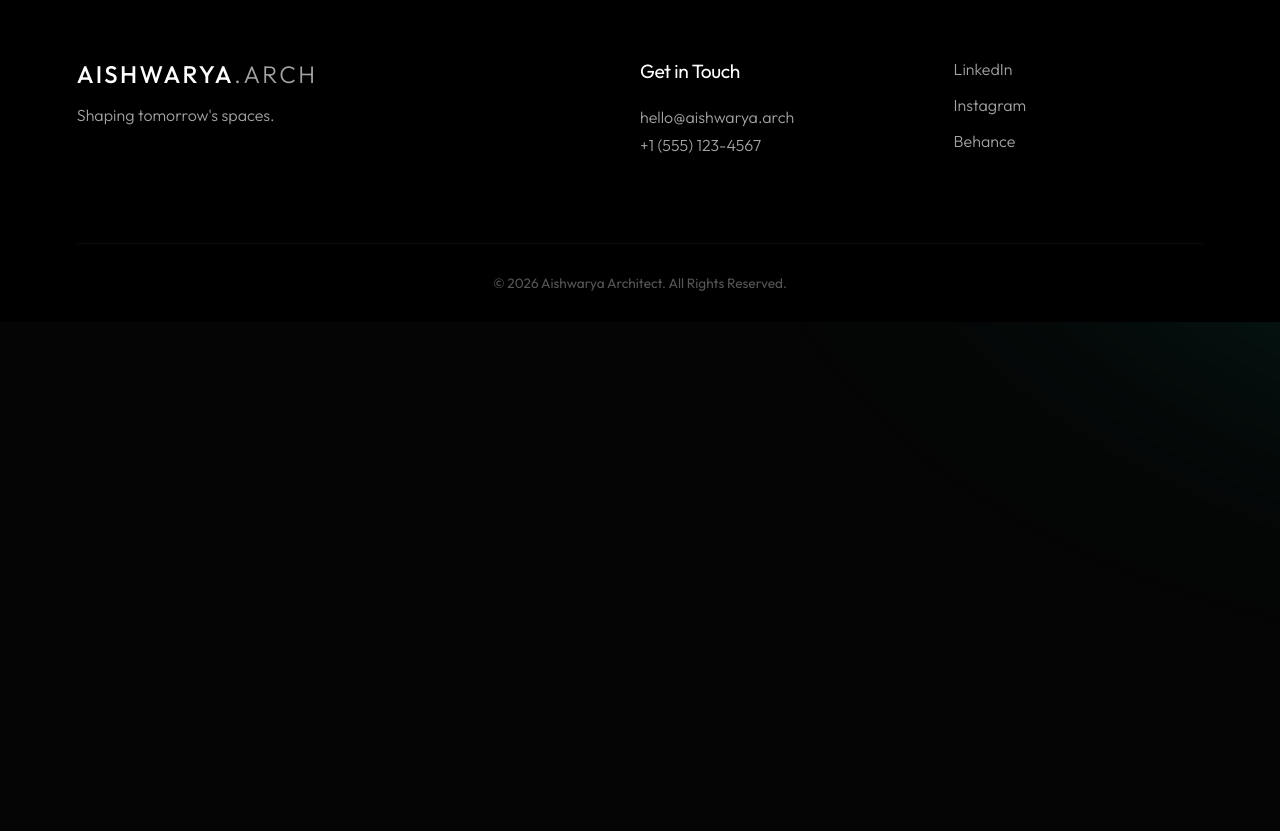
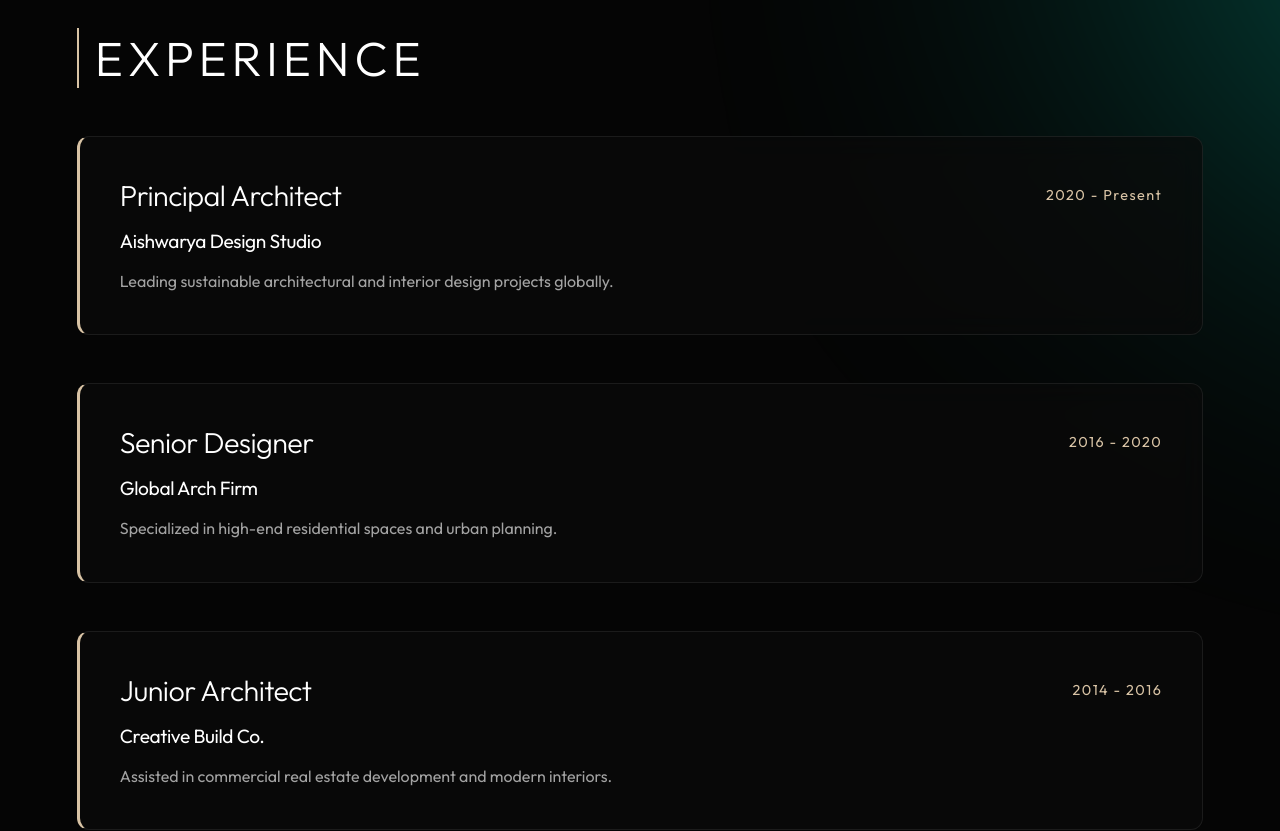
Before and after one commit to pavanpavan1138h-cpu/aishwarya_portfolio, a React (Vite) app: page /about-me in a window 1280 px wide. Shown: the part 1160-1991 px from the top of the page. Before the commit the page ends 1482 px from the top, so only its background shows below. Built offline with nearby package versions, Linux system fonts and the light colour scheme.

Commit message:
chore: update layout and portfolio items per feedback

```diff
--- a/src/components/Header.jsx
+++ b/src/components/Header.jsx
@@ -23,8 +23,7 @@ const Header = () => {
         </Link>
         <nav className="nav-menu">
           <Link to="/" className={location.pathname === '/' ? 'active' : ''}>Home</Link>
-          <Link to="/about-me" className={location.pathname === '/about-me' ? 'active' : ''}>About</Link>
-          <Link to="/experience" className={location.pathname === '/experience' ? 'active' : ''}>Experience</Link>
+          <Link to="/about-me" className={location.pathname === '/about-me' ? 'active' : ''}>About & Experience</Link>
           <Link to="/portfolio" className={location.pathname === '/portfolio' ? 'active' : ''}>Portfolio</Link>
           <Link to="/contact" className={location.pathname === '/contact' ? 'active' : ''}>Contact</Link>
         </nav>
--- a/src/components/HeroSection.jsx
+++ b/src/components/HeroSection.jsx
@@ -38,12 +38,12 @@ const HeroSection = () => {
           initial="hidden"
           animate="visible"
         >
-          <motion.p variants={itemVariants} className="hero-kicker">Architectural Designer</motion.p>
+          <motion.p variants={itemVariants} className="hero-kicker">Architect</motion.p>
           <motion.h1 variants={itemVariants} className="hero-title">
             Hi, I'm <br /><span>Aishwarya.</span>
           </motion.h1>
           <motion.p variants={itemVariants} className="hero-subtitle">
-            I'm a passionate architectural designer specializing in modern, sustainable, and highly personal spaces. Welcome to my portfolio and resume.
+            I'm a passionate architect specializing in modern, sustainable, and highly personal spaces. Welcome to my portfolio and resume.
           </motion.p>
           <motion.div variants={itemVariants} className="hero-actions">
             <Link to="/portfolio" className="cta-button">View My Work</Link>
--- a/src/components/Projects.jsx
+++ b/src/components/Projects.jsx
@@ -44,6 +44,62 @@ const projectData = [
     category: 'Public Space',
     image: 'https://images.unsplash.com/photo-1486406146926-c627a92ad1ab?q=80&w=2070&auto=format&fit=crop',
     year: '2020'
+  },
+  {
+    id: 7,
+    title: 'Nordic Cabin',
+    category: 'Residential',
+    image: 'https://images.unsplash.com/photo-1518780664697-55e3ad937233?q=80&w=2065&auto=format&fit=crop',
+    year: '2020'
+  },
+  {
+    id: 8,
+    title: 'Artisan Workshop',
+    category: 'Commercial',
+    image: 'https://images.unsplash.com/photo-1497366216548-37526070297c?q=80&w=2069&auto=format&fit=crop',
+    year: '2019'
+  },
+  {
+    id: 9,
+    title: 'Eco Retreat Phase I',
+    category: 'Hospitality',
+    image: 'https://images.unsplash.com/photo-1449844908441-8829872d2607?q=80&w=2070&auto=format&fit=crop',
+    year: '2019'
+  },
+  {
+    id: 10,
+    title: 'Heritage Museum Renovation',
+    category: 'Public Space',
+    image: 'https://images.unsplash.com/photo-1486406146926-c627a92ad1ab?q=80&w=2070&auto=format&fit=crop',
+    year: '2018'
+  },
+  {
+    id: 11,
+    title: 'The Atrium',
+    category: 'Commercial',
+    image: 'https://images.unsplash.com/photo-1541888081682-1df6bce1eb58?q=80&w=1954&auto=format&fit=crop',
+    year: '2018'
+  },
+  {
+    id: 12,
+    title: 'Cliffside Villa',
+    category: 'Residential',
+    image: 'https://images.unsplash.com/photo-1512917774080-9991f1c4c750?q=80&w=2070&auto=format&fit=crop',
+    year: '2017'
+  },
+  {
+    id: 13,
+    title: 'Urban Loft',
+    category: 'Residential',
+    image: 'https://images.unsplash.com/photo-1600596542815-ffad4c1539a9?q=80&w=2075&auto=format&fit=crop',
+    year: '2017'
+  },
+  {
+    id: 14,
+    title: 'Lakeside Pavilion',
+    category: 'Public Space',
+    image: 'https://images.unsplash.com/photo-1506146332389-18140dc7b2ea?q=80&w=2070&auto=format&fit=crop',
+    year: '2016'
   }
 ];
 
--- a/src/pages/AboutMe.jsx
+++ b/src/pages/AboutMe.jsx
@@ -1,5 +1,6 @@
 import React from 'react';
 import About from '../components/About';
+import Experience from './Experience';
 
 const WhoWeAre = () => {
   return (
@@ -8,6 +9,7 @@ const WhoWeAre = () => {
         <h1 className="section-title" style={{ marginTop: '2rem' }}>About Me</h1>
       </div>
       <About />
+      <Experience />
     </div>
   );
 };
--- a/src/pages/Experience.jsx
+++ b/src/pages/Experience.jsx
@@ -10,7 +10,7 @@ const experienceData = [
 const Experience = () => {
   return (
     <motion.div
-      style={{ paddingTop: '150px', paddingBottom: '100px', minHeight: '80vh' }}
+      style={{ paddingTop: '50px', paddingBottom: '100px', minHeight: '80vh' }}
       initial={{ opacity: 0 }}
       animate={{ opacity: 1 }}
       transition={{ duration: 0.6 }}
```
